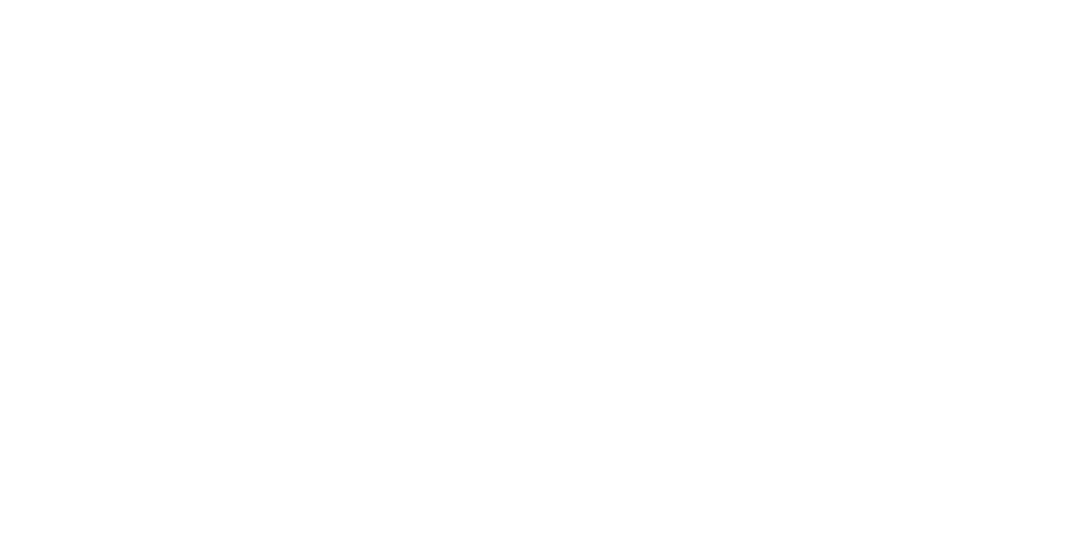
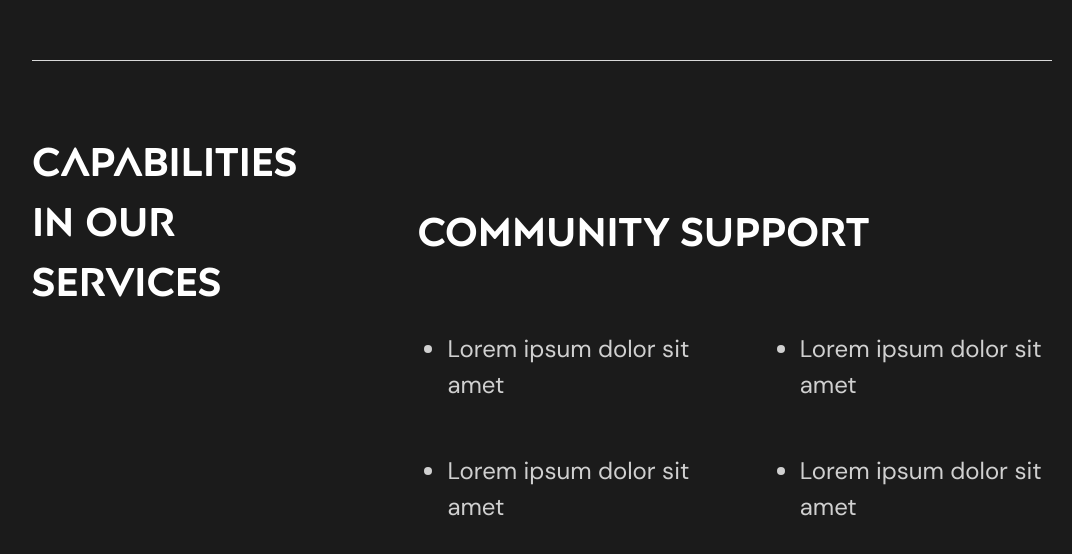
Before and after one commit to MugenDAOAdvisors/mugendaoadvisors.github.io, a Next.js app: page /services in a window 1280 px wide. Before the commit this address had no page. Shown: the part 734-1288 px from the top of the page, without its empty margins (98-1170 px from the left). Before the commit the page ends 800 px from the top, so only its background shows below. Built offline with nearby package versions, Linux system fonts and the light colour scheme.

Commit message:
Services Page

```diff
--- a/components/Navbar.tsx
+++ b/components/Navbar.tsx
@@ -13,7 +13,7 @@
         },
         {
             name: "Services",
-            href:"/"
+            href:"/services"
         },
         {
             name: "Contact",
--- /dev/null
+++ b/pages/services.tsx
@@ -0,0 +1,125 @@
+import Footer from "@/components/Footer";
+
+export default function Services (){
+    return (
+        <div>
+            <section className="mx-[130px] pb-[300px] border-b-[1px]  border-[#D9D9D9]">
+                <div className="flex flex-col space-y-[80px]">
+                    <h1 className="text-center">TAKE AIM AT SUCCESS WITH OUR PRECISION <span className="bg-clip-text text-transparent bg-gradient-to-b from-[#673147] from-[-30%] to-[#FFFFFF] to-[400%]">DAO SOLUTIONS</span></h1>
+                    <p className="text-center">Our expertise in crafting unique and innovative designs allows us to deliver comprehensive end-to-end projects that build lasting connections.</p>
+                </div>
+            </section>
+            <section className="mx-[130px] mt-[70px] mb-[150px]">
+                <div className="flex space-x-[120px]">
+                    <div className="w-1/3">
+                        <h2 className="text-[40px]">
+                            CAPABILITIES IN OUR SERVICES
+                        </h2>
+                    </div>
+                    <div className="flex flex-col w-full">
+                        <div className=" mt-[70px] flex flex-col space-y-[70px] border-b-[1px] border-[#D9D9D9] w-full pb-[115px]">
+                            <h2 className="text-[40px]">
+                                Community Support
+                            </h2>
+                            <div className="flex flex-col space-y-[50px]">
+                                <div className="flex space-x-[100px]">
+                                    <p className="list-item list-disc ml-[30px]">Lorem ipsum dolor sit amet</p>
+                                    <p className="list-item list-disc ml-[30px]">Lorem ipsum dolor sit amet</p>
+                                </div>
+                                <div className="flex space-x-[100px]">
+                                    <p className="list-item list-disc ml-[30px]">Lorem ipsum dolor sit amet</p>
+                                    <p className="list-item list-disc ml-[30px]">Lorem ipsum dolor sit amet</p>
+                                </div>
+                            </div>
+                        </div>
+
+                        <div className=" mt-[70px] flex flex-col space-y-[70px] border-b-[1px] border-[#D9D9D9] w-full pb-[115px]">
+                            <h2 className="text-[40px]">
+                                DAO governance
+                            </h2>
+                            <div className="flex flex-col space-y-[50px]">
+                                <div className="flex space-x-[100px]">
+                                    <p className="list-item list-disc ml-[30px]">Lorem ipsum dolor sit amet</p>
+                                    <p className="list-item list-disc ml-[30px]">Lorem ipsum dolor sit amet</p>
+                                </div>
+                                <div className="flex space-x-[100px]">
+                                    <p className="list-item list-disc ml-[30px]">Lorem ipsum dolor sit amet</p>
+                                    <p className="list-item list-disc ml-[30px]">Lorem ipsum dolor sit amet</p>
+                                </div>
+                            </div>
+                        </div>
+
+                        <div className=" mt-[70px] flex flex-col space-y-[70px] border-b-[1px] border-[#D9D9D9] w-full pb-[115px]">
+                            <h2 className="text-[40px]">
+                                Strategic Advisory
+                            </h2>
+                            <div className="flex flex-col space-y-[50px]">
+                                <div className="flex space-x-[100px]">
+                                    <p className="list-item list-disc ml-[30px]">Lorem ipsum dolor sit amet</p>
+                                    <p className="list-item list-disc ml-[30px]">Lorem ipsum dolor sit amet</p>
+                                </div>
+                                <div className="flex space-x-[100px]">
+                                    <p className="list-item list-disc ml-[30px]">Lorem ipsum dolor sit amet</p>
+                                    <p className="list-item list-disc ml-[30px]">Lorem ipsum dolor sit amet</p>
+                                </div>
+                            </div>
+                        </div>
+                    </div>
+
+                </div>
+            </section>
+            <section className="mx-[130px]">
+                <div className="bg-[#673147] px-[150px] py-[90px] rounded-[30px] relative">
+                    <img src="/mugen_koi.png" className="absolute right-0 -top-[30%]"></img>
+                    <h2 className="text-[40px] text-center mb-[100px]">
+                        OUR PROCESS
+                    </h2>
+                    <div className="flex justify-between">
+                        <div className="flex flex-col space-y-[25px] items-center text-center w-1/3">
+                            <h3 className="text-[54px]">
+                                01
+                            </h3>
+                            <h3 className="text-[32px]">
+                                Strategy
+                            </h3>
+                            <p>Lorem ipsum dolor sit amet</p>
+                        </div>
+
+                        <div className="flex flex-col space-y-[25px] items-center text-center w-1/3">
+                            <h3 className="text-[54px]">
+                                02
+                            </h3>
+                            <h3 className="text-[32px]">
+                                System Creation
+                            </h3>
+                            <p>Lorem ipsum dolor sit amet</p>
+                        </div>
+
+                        <div className="flex flex-col space-y-[25px] items-center text-center w-1/3">
+                            <h3 className="text-[54px]">
+                                03
+                            </h3>
+                            <h3 className="text-[32px]">
+                                Implementation
+                            </h3>
+                            <p>Lorem ipsum dolor sit amet</p>
+                        </div>
+                    </div>
+                </div>
+            </section>
+            <section className="mx-[130px] my-[130px]">
+                <div className="flex space-x-[230px] items-center justify-evenly">
+                        <div className="w-1/2 flex flex-col space-y-[20px]">
+                            <h1 className="w-1/2">Optimize Your DAO</h1>
+                            <p className="w-3/4">Lorem ipsum dolor sit amet, consectetur adipiscing elit, sed do eiusmod tempor incididunt ut labore et dolore magna aliqua</p>
+                        </div>
+
+                        <div className="flex">
+                            <p className="text-black px-[80px] py-[20px] font-bold bg-[#EE6FA3] rounded-full ">Let's Chat</p>
+                        </div>
+                </div>
+            </section>
+            <Footer></Footer>
+        </div>
+    )
+}
```
Also changed, not shown: public/mugen_koi.png (added).
